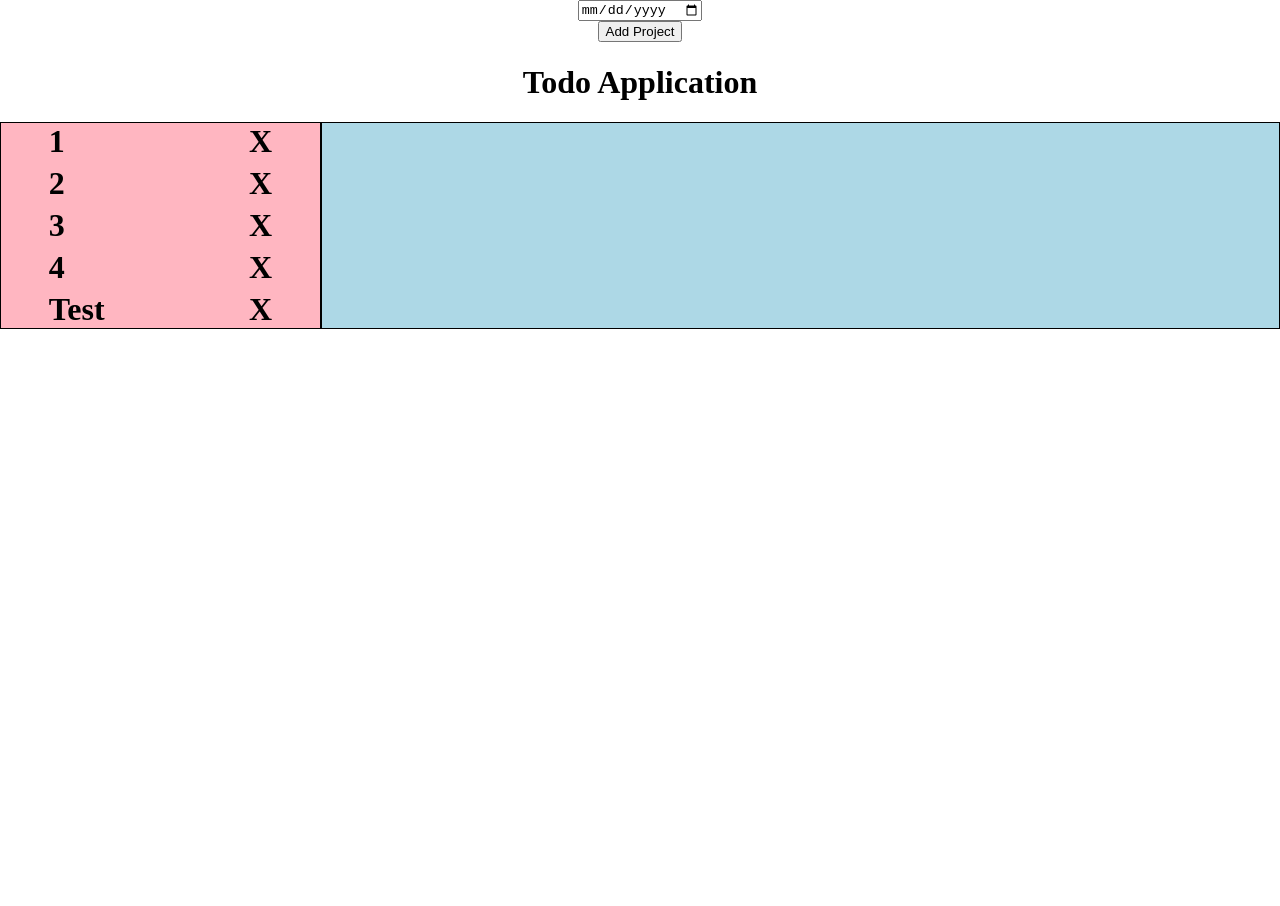
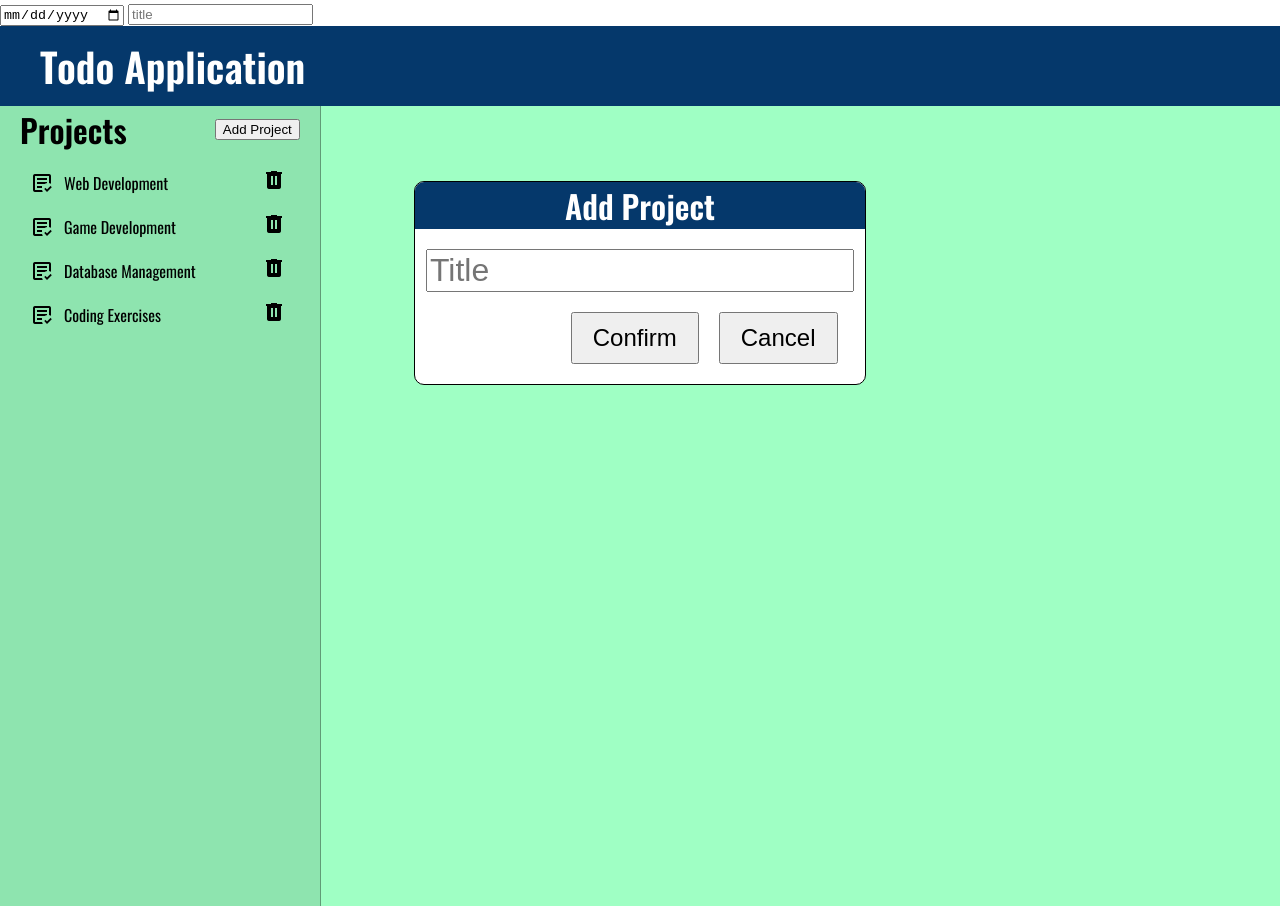
Before and after one commit to AngeloAXNGR/todo-app, a website built with webpack: page test.html in a window 1280 px wide. Both pictures are taken after a click on the button "Add Project". Before the commit the page ends 800 px from the top, so only its background shows below. Built offline with nearby package versions, Linux system fonts and the light colour scheme.

Commit message:
Finalize add project functionality by hooking inputs into a form

```diff
--- a/package.json
+++ b/package.json
@@ -6,7 +6,8 @@
   "scripts": {
     "test": "echo \"Error: no test specified\" && exit 1",
     "build": "webpack",
-    "start": "webpack serve --open"
+    "start": "webpack serve --open",
+    "watch": "webpack --watch"
   },
   "repository": {
     "type": "git",
--- a/src/project.js
+++ b/src/project.js
@@ -3,10 +3,10 @@ export default class Project{
   constructor(projectTitle){
     this.projectTitle = projectTitle;
     this.tasks = [];
-    this.tasks.push(new Task('Wash the Dishes', '11-20-2022', 'Low'));
-    this.tasks.push(new Task('Wash the Dishes', '11-20-2022', 'Low'));
-    this.tasks.push(new Task('Wash the Dishes', '11-20-2022', 'Low'));
-    this.tasks.push(new Task('Wash the Dishes', '11-20-2022', 'Low'));
+    // this.tasks.push(new Task('Wash the Dishes', '11-20-2022', 'Low'));
+    // this.tasks.push(new Task('Wash the Dishes', '11-20-2022', 'Low'));
+    // this.tasks.push(new Task('Wash the Dishes', '11-20-2022', 'Low'));
+    // this.tasks.push(new Task('Wash the Dishes', '11-20-2022', 'Low'));
   }
 
   getProjectTitle(){
--- a/src/styles/style.css
+++ b/src/styles/style.css
@@ -1,53 +1,194 @@
+/* Fonts */
+@font-face {
+  font-family: 'Oswald';
+  src: url('./fonts/Oswald-variable.woff2') format('woff2'),
+    url('./fonts/Oswald-variable.woff') format('woff');
+  font-weight:300;
+
+}
+
+@font-face {
+  font-family: 'Oswald';
+  src: url('./fonts/Oswald-variable.woff2') format('woff2'),
+    url('./fonts/Oswald-variable.woff') format('woff');
+  font-weight:400;
+
+}
+
+@font-face {
+  font-family: 'Oswald';
+  src: url('./fonts/Oswald-variable.woff2') format('woff2'),
+    url('./fonts/Oswald-variable.woff') format('woff');
+  font-weight:600;
+
+}
+
+
+:root{
+  --header-color: #05386B;
+  --project-section-color: #8EE4AF;
+  --task-section-color: #9fffc4;
+
+}
+
 body{
+  font-family: "Oswald";
   margin:0;
   padding:0;
-  display:flex;
-  flex-direction: column;
-  align-items: center;
+  /* box-sizing:border-box; */
+  position:relative;
+}
+
+
+header{
+  background-color: var(--header-color);
+  color:white;
+  font-size: 1.25rem;
+  padding: 10px 0 10px 40px;
+}
+
+header > h1{
+  margin: 0;
 }
 
 .main-content{
   display:flex;
-  width:100%;
+  /* height: 100%; */
+  min-height: 100vh;
 }
 
+
+/* Projects Section */
 .project-list{
-  background-color: lightpink;
+  background-color: var(--project-section-color);
+  border-right: 1px solid #609b76;
   flex:1;
-  border:solid 1px black;
   display:flex;
   flex-direction:column;
   align-items: center;
+  gap: 10px;
+}
+
+.project-header,
+.project-list-container{
+  width: 100%;
+}
+
+.project-header{
+  display:flex;
+  align-items: center;
+  justify-content: space-between;
+}
+
+.project-list-container{
+  padding-left: 50px;
+  display: flex;
+  flex-direction: column;
   gap: 5px;
+}
+
+.project-header > h1{
+  margin:0 0 0 20px;
+}
+
+.add-button{
+  margin-right: 20px;
 }
 
 .project-list > button{
   cursor: pointer;
   padding: 10px 20px;
   font-size: 2rem;
+}
 
+.project-btn{
+  border:none;
+  display:flex;
+  justify-content: space-between;
+  align-items: center;
+  width: 80%;
+  font-size: 1rem;
+  border-radius: 5px;
+  font-weight: 400;
+  padding: 5px;
 }
+
+.project-btn:hover{
+  background-color: lightgray;
+}
+
+.left-btn-section,.right-btn-section{
+  cursor:pointer;
+}
+
+.left-btn-section{
+  display:flex;
+  align-items: center;
+  gap: 10px;
+}
+
+.left-btn-section > p{
+  margin: 0;
+}
+
+
+.project-form{
+  flex-direction: column;
+  align-items: center;
+  gap: 20px;
+  overflow: hidden;
+  position: absolute;
+  border:1px solid black;
+  background-color: white;
+  border-radius:10px;
+  width: 450px;
+  left:0;
+  right:0;
+  margin: 0 auto;
+  top:20%;
+  display:none;
+}
+
+.form-header{
+  background-color:var(--header-color);
+  color:white;
+  width: 100%;
+  text-align: center;
+}
+
+.form-header > h1{
+  margin:0;
+}
+
+.form-inputs > input{
+  font-size: 2rem;
+  /* padding: 10px 20px;s */
+}
+
+.form-buttons{
+  width: 100%;
+  margin-bottom: 20px;
+  display:flex;
+  /* border: 1px solid black; */
+  justify-content: flex-end;
+  padding-right: 55px;
+  gap: 20px;
+}
+
+.form-buttons > button{
+  font-size: 1.5rem;
+  padding: 10px 20px;
+}
+
+
+/* ============================ */
 
 .task-list{
   flex:3;
-  background-color: lightblue;
-  border:solid 1px black;
+  background-color: var(--task-section-color);
 }
 
 .task-item{
   display:flex;
   gap: 32px;
 }
-
-.project-btn{
-  border:none;
-  display:flex;
-  justify-content: space-between;
-  width: 70%;
-  font-size: 2rem;
-  font-weight:bold;
-}
-
-.left-btn-section,.right-btn-section{
-  cursor:pointer;
-}
--- a/src/todo.js
+++ b/src/todo.js
@@ -4,10 +4,10 @@ import Task from "./task";
 export default class Todo{
   constructor(){
     this.projects = []
-    this.projects.push(new Project('1'));
-    this.projects.push(new Project('2'));
-    this.projects.push(new Project('3'));
-    this.projects.push(new Project('4'));
+    this.projects.push(new Project('Web Development'));
+    this.projects.push(new Project('Game Development'));
+    this.projects.push(new Project('Database Management'));
+    this.projects.push(new Project('Coding Exercises'));
   }
 
 
--- a/src/ui.js
+++ b/src/ui.js
@@ -1,13 +1,17 @@
 import Project from './project';
 import Task from './task';
 import Todo from './todo';
+import TrashIcon from './assets/trash.png';
+import ProjectIcon from './assets/project-list.png';
 
 export default class UI{
   static loadHomePage(){
-    UI.loadButtons();
     UI.createHeaderDiv();
     UI.createMainContentDiv(UI.createProjectListDiv(), UI.createTaskListDiv());
+    UI.loadButtons();
     UI.loadProjects();
+    UI.loadForms();
+
   }
 
   static saveTodo(data){
@@ -31,7 +35,7 @@ export default class UI{
       .getProjects()
       .forEach((project) => project.setTasks(project.getTasks().map((task) => Object.assign(new Task(), task))));
 
-    // console.log(todo);
+    console.log(todo);
     // return list of projects
     return todo;
   }
@@ -48,11 +52,11 @@ export default class UI{
 
   }
 
-  static addProject(){
-    let testProj = new Project('Test');
+  static addProject(project){
+    // let testProj = new Project('Test');
     let todo =  UI.getTodo();
     UI.refreshProjectList();
-    todo.addProject(testProj);
+    todo.addProject(project);
     UI.saveTodo(todo);
     UI.loadProjects();
   }
@@ -64,7 +68,9 @@ export default class UI{
     UI.saveTodo(todo);
     UI.loadProjects();
   }
+   // ***************************
 
+  // Task Data Manipulation Functions
   static loadTasks(projectName){
     let project = UI.getTodo();
     project
@@ -75,7 +81,7 @@ export default class UI{
       });
 
   }
-
+  // ***************************
 
   // General UI Layout
   static createHeaderDiv(){
@@ -93,7 +99,6 @@ export default class UI{
     document.body.appendChild(element);
   }
 
-
   static createTaskListDiv(){
     let element = document.createElement('div');
     element.classList.add('task-list');
@@ -103,9 +108,19 @@ export default class UI{
   static createProjectListDiv(){
     let element = document.createElement('div');
     element.classList.add('project-list');
+    element.innerHTML = `
+      <div class="project-header">
+        <h1>Projects</h1>
+      </div>
+
+      <div class="project-list-container">
+
+      </div>
+      `
     return element;
   }
-// ***************************
+
+  // ***************************
 
   // DOM Related Functions
   static refreshTaskList(){
@@ -115,16 +130,28 @@ export default class UI{
 
   static refreshProjectList(){
     let projectList = document.querySelector('.project-list');
-    projectList.innerHTML = '';
+    projectList.innerHTML = `
+      <div class="project-header">
+        <h1>Projects</h1>
+      </div>
+
+      <div class="project-list-container">
+
+      </div>
+      `
+    UI.addProjectButton();
   }
 
   static createProjectItem(project){
-    const projectList = document.querySelector('.project-list');
+    const projectList = document.querySelector('.project-list-container');
     const element = document.createElement('div');
     element.classList.add('project-btn');
     const projectTitle = document.createElement('div');
     projectTitle.classList.add('left-btn-section');
-    projectTitle.textContent = project.projectTitle;
+    projectTitle.innerHTML = `
+      <img src="${ProjectIcon}">
+      <p>${project.projectTitle}</p>
+    `
     projectTitle.addEventListener('click', (e)=>{
       UI.refreshTaskList();
       UI.loadTasks(e.target.textContent);
@@ -134,15 +161,16 @@ export default class UI{
 
     let deleteBtn = document.createElement('div')
     deleteBtn.classList.add('right-btn-section');
-    deleteBtn.textContent = 'X';
+    deleteBtn.innerHTML = `
+      <img src="${TrashIcon}">
+    `
+
     deleteBtn.addEventListener('click', (e) =>{
       UI.deleteProject(e.target.parentNode.firstChild.textContent);
     })
     element.appendChild(deleteBtn);
     projectList.appendChild(element);
   }
-
-
 
   static createTaskItem(task){
     let taskList = document.querySelector('.task-list');
@@ -155,22 +183,73 @@ export default class UI{
     `
     taskList.appendChild(element);
   }
-
+   // ***************************
 
   // Buttons
-
   static loadButtons(){
     console.log('loadButtons() is called');
     UI.addProjectButton();
   }
 
   static addProjectButton(){
+    let projectHeader = document.querySelector('.project-header');
     let element = document.createElement('button');
     element.classList.add('add-button');
     element.textContent = "Add Project";
     element.addEventListener('click', () =>{
-      UI.addProject();
+      // UI.addProject();
+      let projectForm = document.querySelector('.project-form');
+      projectForm.style.display = 'flex';
     });
-    document.body.appendChild(element)
+    projectHeader.appendChild(element);
+  }
+ // ***************************
+
+
+ // Forms
+  static loadForms(){
+    UI.createProjectForm();
+  }
+
+  static closeProjectForm(){
+    let element = document.querySelector('.project-form');
+    element.style.display = 'none';
+  }
+
+  static submitProjectFormInput(){
+    let input = document.querySelector('#project-title');
+    let project = new Project(input.value);
+    UI.addProject(project);
+    UI.closeProjectForm();
+  }
+
+  static createProjectForm(){
+    let element = document.createElement('div');
+
+    element.classList.add('project-form');
+    element.innerHTML = `
+      <div class="form-header">
+        <h1>Add Project</h1>
+      </div>
+      <div class="form-inputs">
+        <input type="text" placeholder="Title" id="project-title">
+      </div>
+    `
+    let formBtns = document.createElement('div');
+    formBtns.classList.add('form-buttons')
+    let confirmBtn = document.createElement('button');
+    confirmBtn.classList.add('confirm-button');
+    confirmBtn.textContent = 'Confirm';
+    confirmBtn.addEventListener('click', UI.submitProjectFormInput )
+    let cancelBtn = document.createElement('button');
+    cancelBtn.classList.add('cancel-btn');
+    cancelBtn.textContent = 'Cancel'
+    cancelBtn.addEventListener('click', UI.closeProjectForm);
+    formBtns.append(confirmBtn,cancelBtn);
+
+    element.appendChild(formBtns);
+
+    document.body.appendChild(element);
   }
 }
+ // ***************************
--- a/test.html
+++ b/test.html
@@ -8,5 +8,6 @@
 </head>
 <body>
   <input type="date" name="" id="">
+  <input type="text" placeholder="title">
 </body>
 </html>
--- a/webpack.config.js
+++ b/webpack.config.js
@@ -30,6 +30,14 @@ module.exports = {
         test: /\.css$/i,
         use: ['style-loader', 'css-loader'],
       },
+      {
+        test: /\.(woff|woff2|eot|ttf|otf)$/i,
+        type: 'asset/resource',
+      },
+      {
+        test: /\.(png|svg|jpg|jpeg|gif)$/i,
+        type: 'asset/resource',
+      },
     ],
   },
 };
```
Also changed, not shown: dist/922d28fed6b2f9ff4292.woff (added), dist/9f5090db66965504a817.woff2 (added), dist/bac79fa820070ef94f66.png (added), dist/e3fa4a352827865d2b3e.png (added), dist/index.bundle.js, dist/runtime.bundle.js, src/assets/project-list.png (added), src/assets/trash-icon.svg (added), src/assets/trash.png (added), src/styles/Color Palette.PNG (added), src/styles/fonts/Oswald-variable.woff (added), src/styles/fonts/Oswald-variable.woff2 (added).
